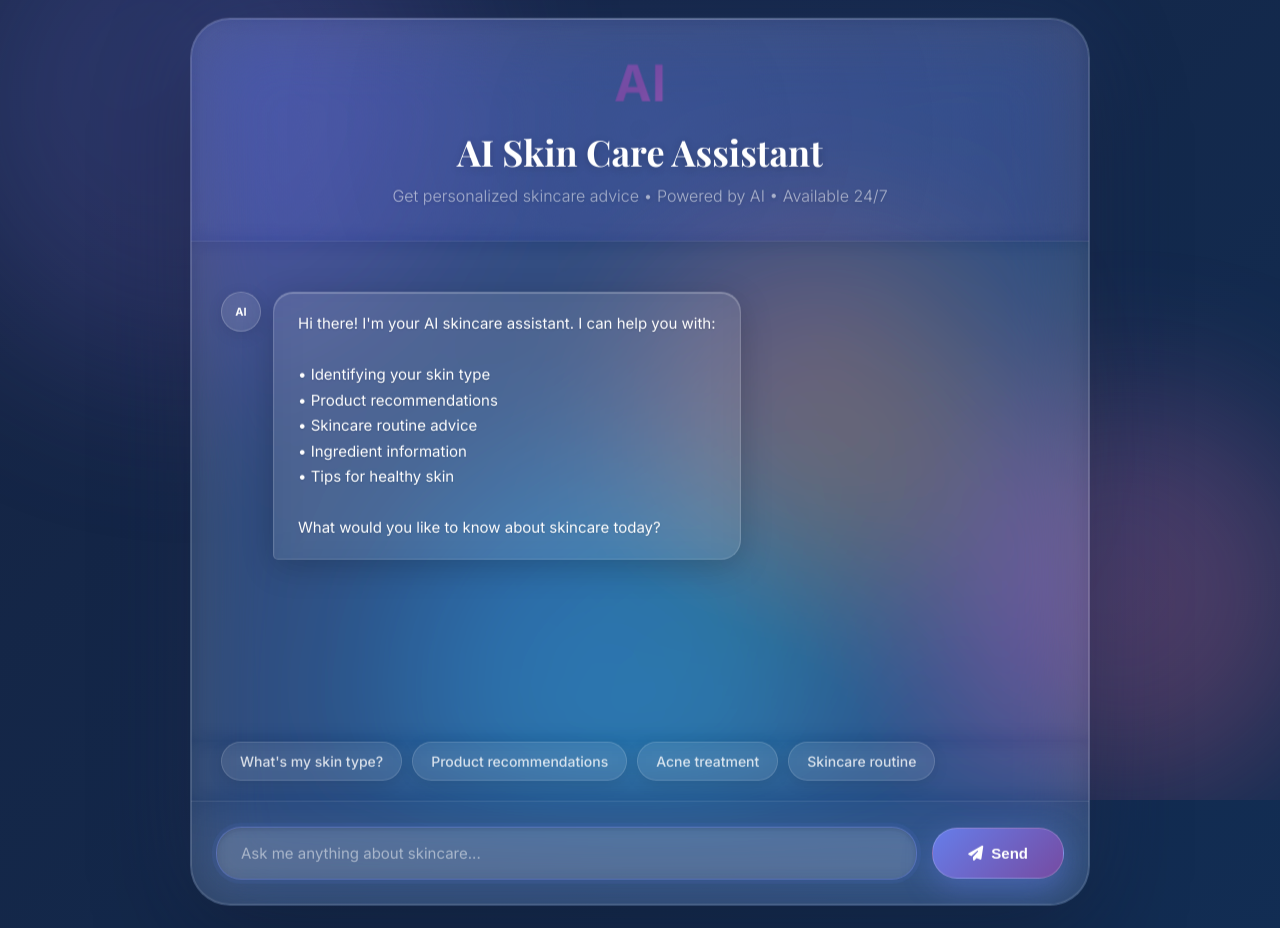
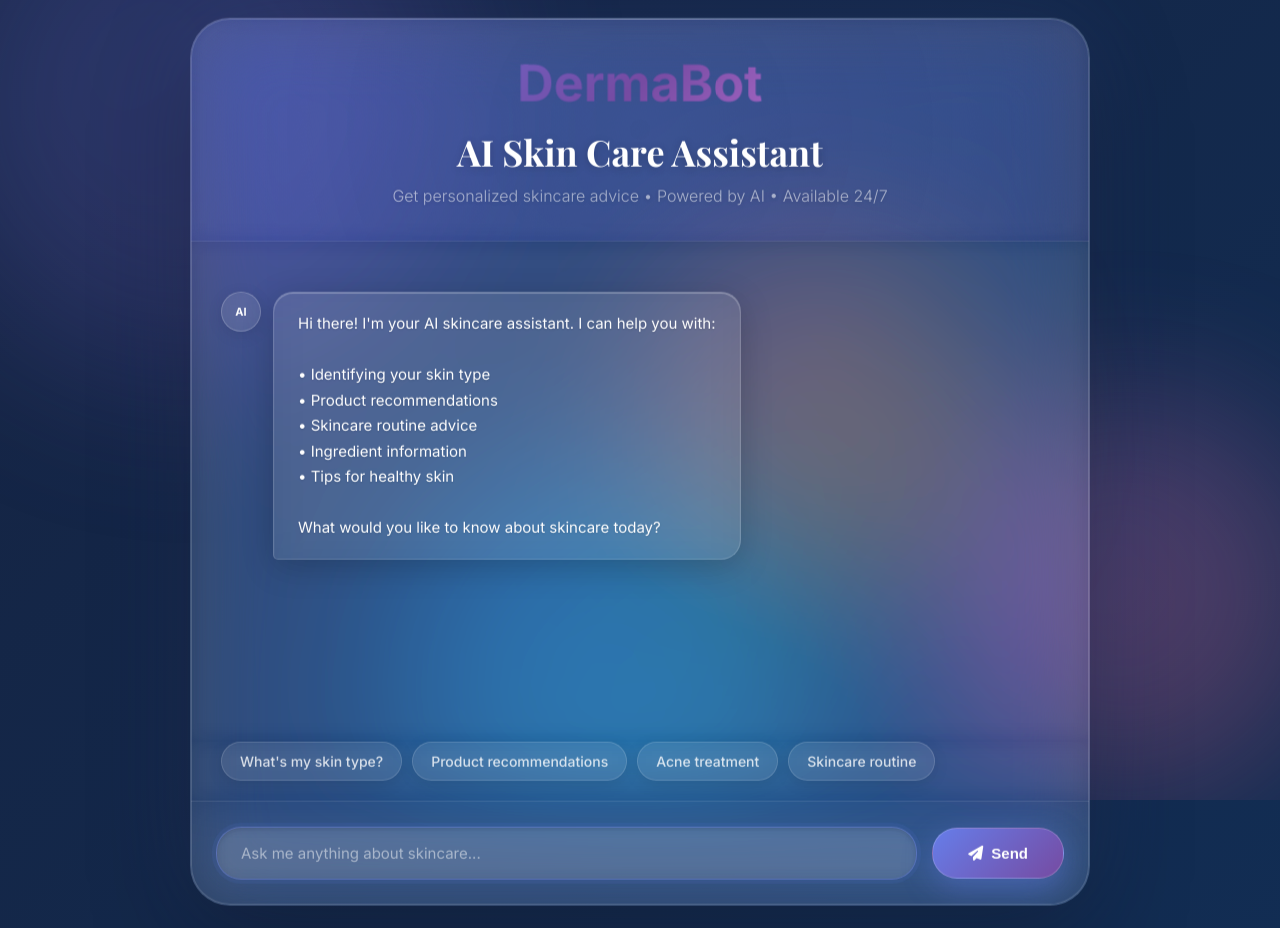
Before and after one commit to ericktamp/nyoba-ai, a plain HTML site: page index.html in a window 1280 px wide. Drawn offline with nearby package versions, Linux system fonts and the light colour scheme.

Commit message:
Update index.html

```diff
--- a/index.html
+++ b/index.html
@@ -568,7 +568,7 @@
 
         <div class="chat-card">
             <div class="chat-header">
-                <div class="icon">AI</div>
+                <div class="icon">DermaBot</div>
                 <h1>AI Skin Care Assistant</h1>
                 <p>
                     Get personalized skincare advice • Powered by AI •
```
